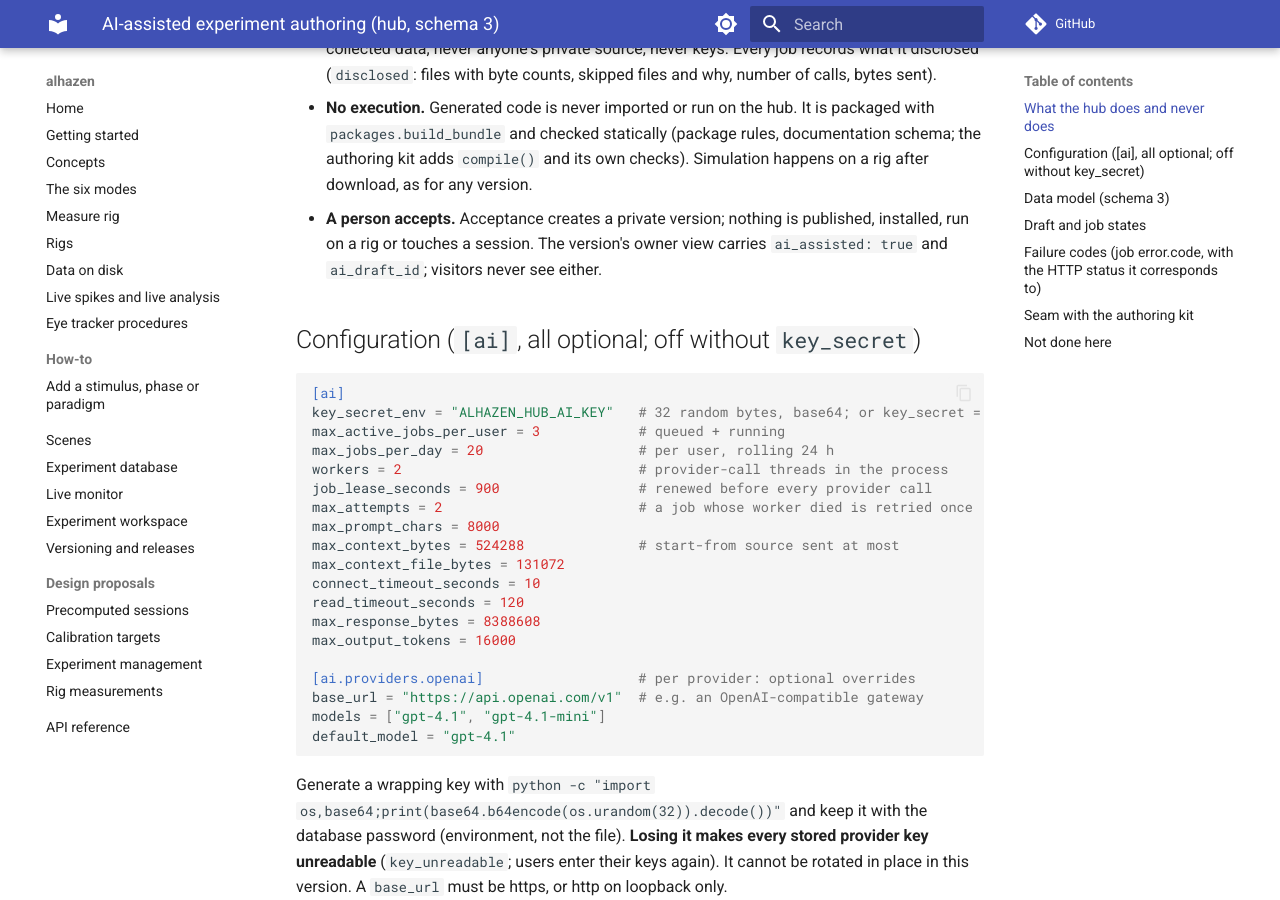
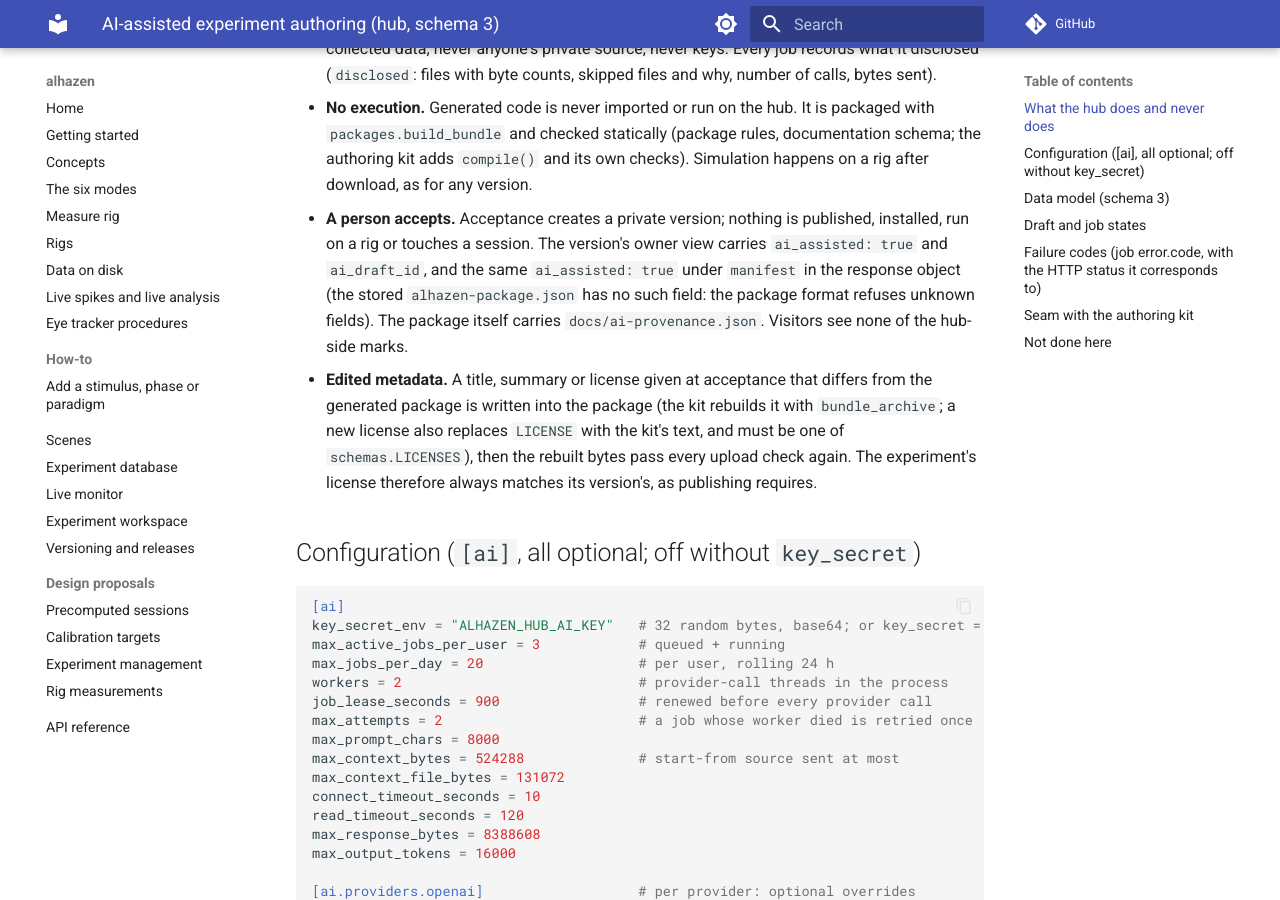
Before and after one commit to sh4r11f/alhazen, an MkDocs documentation site: the page built from docs/hub/ai.md, in a window 1280 px wide and 900 px high, scrolled down 668 px. Built offline with MkDocs 1.6.1 and Material for MkDocs 9.7.7, drawn with Linux system fonts in a browser that asks for light colours; comment, search, counter and statistics services are not loaded; some of the changed text lies outside the part shown.

Commit message:
Docs: AI kit integration (archive, disclosure, relabel at acceptance, ai_assisted shape)

```diff
--- a/docs/hub/ai.md
+++ b/docs/hub/ai.md
@@ -30,8 +30,17 @@ development and is folded into this page and api-contract.md.
   checks). Simulation happens on a rig after download, as for any version.
 - **A person accepts.** Acceptance creates a private version; nothing is
   published, installed, run on a rig or touches a session. The version's
-  owner view carries `ai_assisted: true` and `ai_draft_id`; visitors never
-  see either.
+  owner view carries `ai_assisted: true` and `ai_draft_id`, and the same
+  `ai_assisted: true` under `manifest` in the response object (the stored
+  `alhazen-package.json` has no such field: the package format refuses
+  unknown fields). The package itself carries `docs/ai-provenance.json`.
+  Visitors see none of the hub-side marks.
+- **Edited metadata.** A title, summary or license given at acceptance that
+  differs from the generated package is written into the package (the kit
+  rebuilds it with `bundle_archive`; a new license also replaces `LICENSE`
+  with the kit's text, and must be one of `schemas.LICENSES`), then the
+  rebuilt bytes pass every upload check again. The experiment's license
+  therefore always matches its version's, as publishing requires.
 
 ## Configuration (`[ai]`, all optional; off without `key_secret`)
 
@@ -119,7 +128,12 @@ provider's response body.
 
 ## Seam with the authoring kit
 
-`alhazen.hub.ai.jobs.AuthorKit` adapts `alhazen.hub.ai.author`:
+`alhazen.hub.ai.jobs.AuthorKit` adapts `alhazen.hub.ai.author` (kit notes:
+`/workspace/alhazen-hub-work/ai-authoring/AUTHOR-KIT.md` during development).
+The worker uses the kit's own `GeneratedBundle.archive` when present (re-read
+with `inspect_bundle` and the documentation check before it is stored) and
+folds `ctx.disclosure(kind)` (context item sizes, start-from files actually
+sent and omitted) into the job's `disclosed` record. Seam:
 `build_context(alhazen_version, start)`, `plan(client, prompt, ctx)`,
 `generate_source(client, plan, ctx)` (returning `files: dict[str, bytes]`,
 `manifest`, `report`), `StartFrom(experiment_title, version, files)`,
```
Also changed, not shown: docs/hub/api-contract.md (+1 -1 lines).
